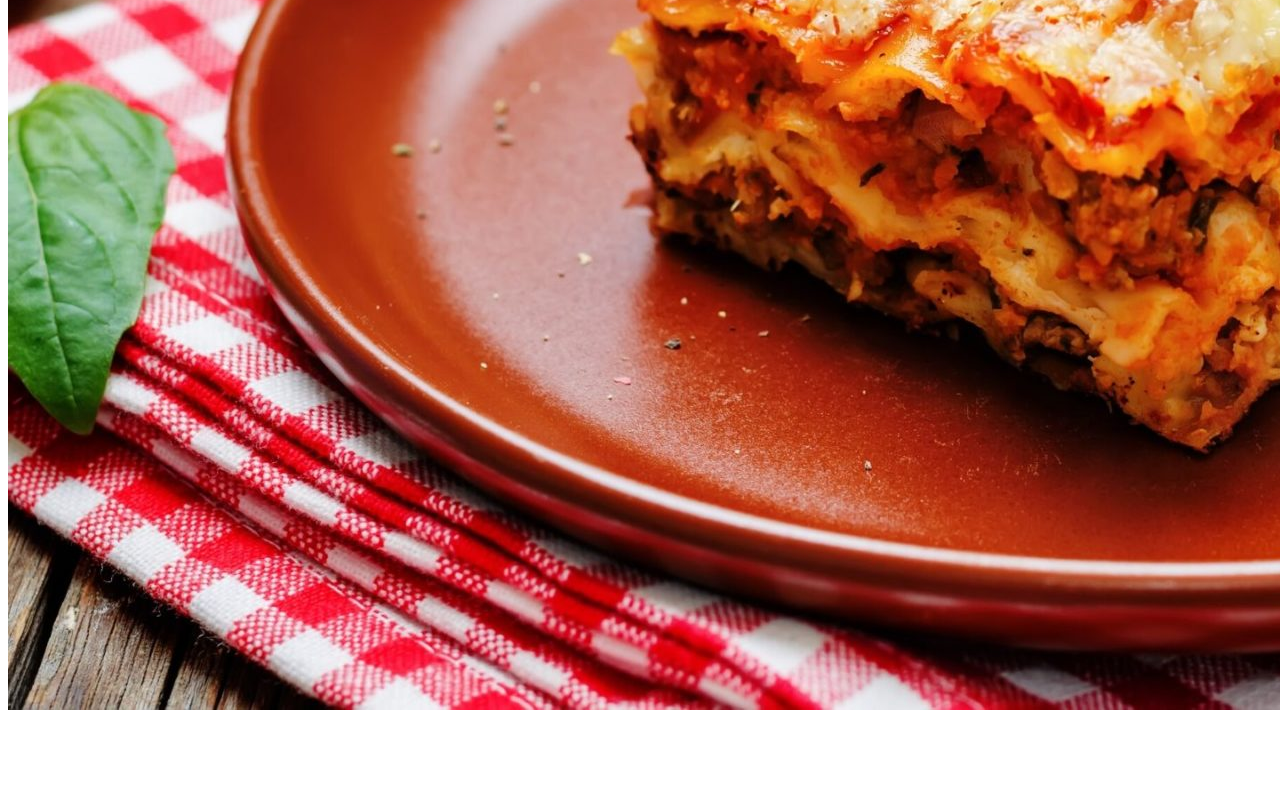
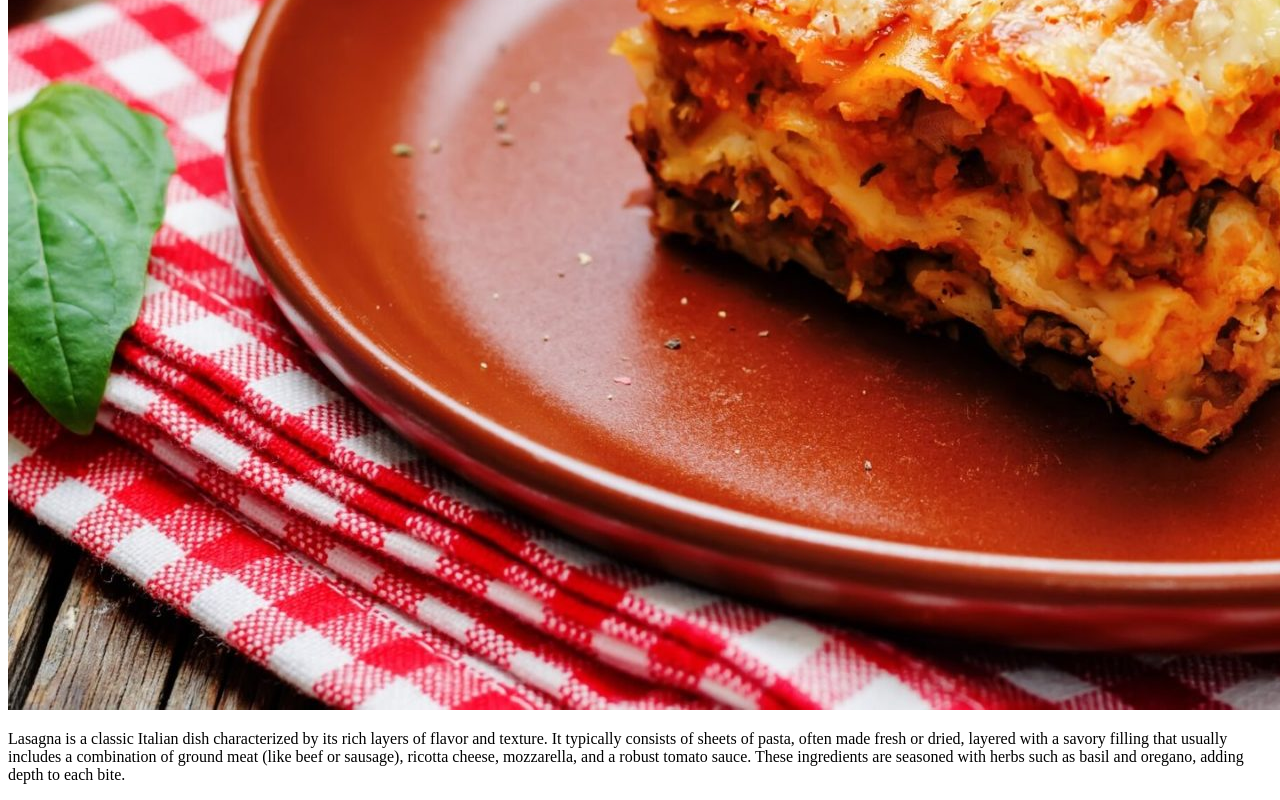
Before and after one commit to EndaMcCabe/odin-recipes, a plain HTML site: page recipes/lasagna.html in a window 1280 px wide. Shown: the part 735-1535 px from the top of the page. Before the commit the page ends 1457 px from the top, so only its background shows below. Drawn offline with Linux system fonts and the light colour scheme.

Commit message:
Add description to lasagna

```diff
--- a/recipes/lasagna.html
+++ b/recipes/lasagna.html
@@ -8,5 +8,7 @@
     <body>
         <h1>Lasagna</h1>
         <img src="../img/lasagna.jpg" alt="A picture of a slice of Lasagna">
+        <p>Lasagna is a classic Italian dish characterized by its rich layers of flavor and texture. It typically consists of sheets of pasta, often made fresh or dried, layered with a savory filling that usually includes a combination of ground meat (like beef or sausage), ricotta cheese, mozzarella, and a robust tomato sauce. These ingredients are seasoned with herbs such as basil and oregano, adding depth to each bite.
+        </p>
     </body>
 </html>
```
